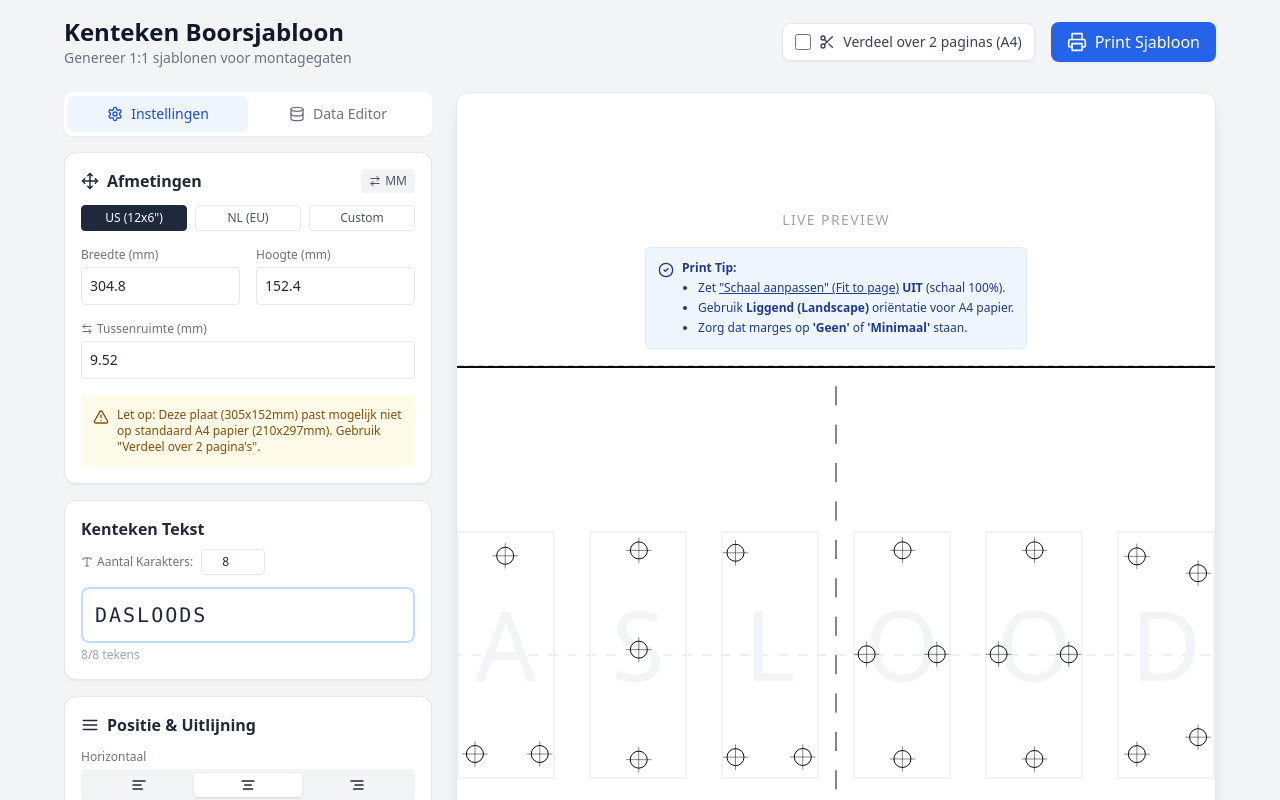
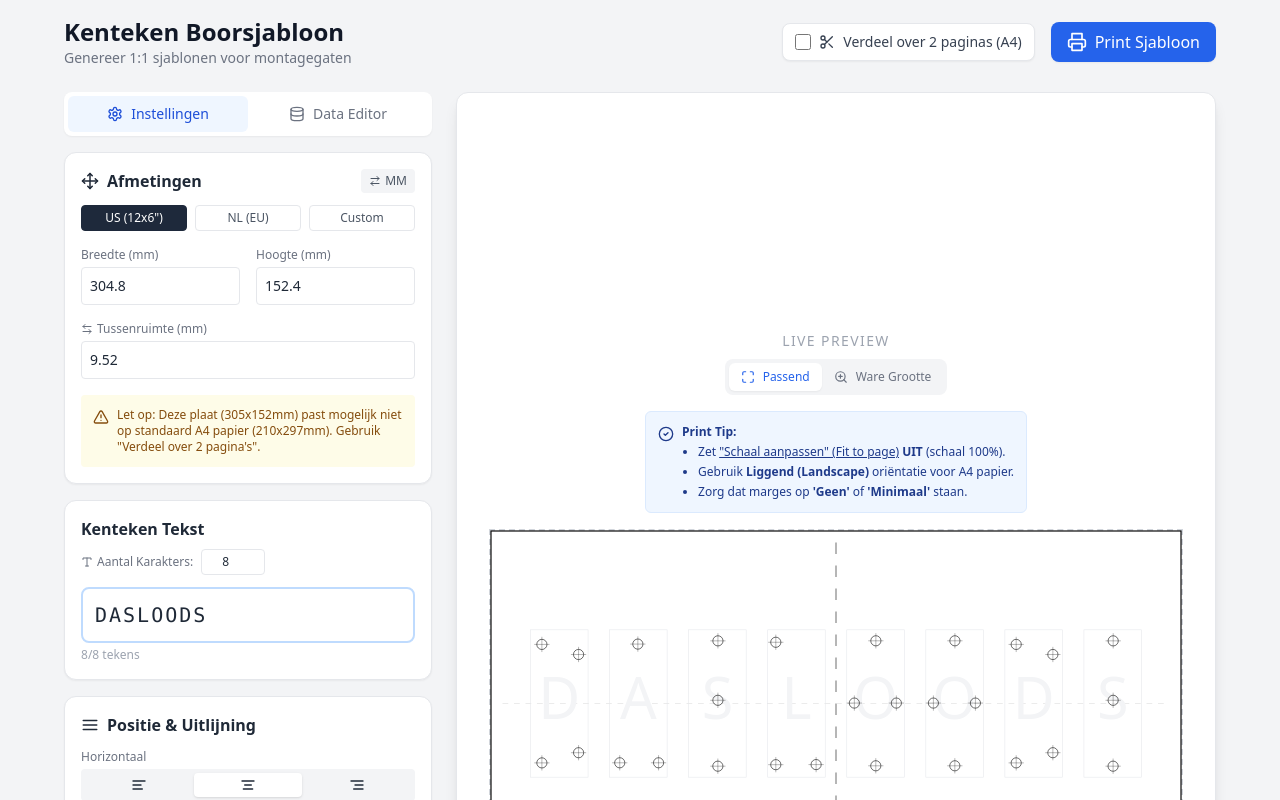
Before and after one commit to Oulewappeur/kenteken-tool, a React (Vite) app: page / in a window 1280 px wide. Shown: the top 800 px of the page. Built offline with nearby package versions, Linux system fonts and the light colour scheme.

Commit message:
Update: preview fit to screen

```diff
--- a/src/App.jsx
+++ b/src/App.jsx
@@ -1,5 +1,5 @@
 import React, { useState, useEffect, useRef } from 'react';
-import { Settings, Printer, AlignCenter, AlignLeft, AlignRight, AlignJustify, Move, Database, Info, AlertTriangle, ArrowRightLeft, CheckCircle2, Scissors, Ruler, Type, ArrowLeftRight } from 'lucide-react';
+import { Settings, Printer, AlignCenter, AlignLeft, AlignRight, AlignJustify, Move, Database, Info, AlertTriangle, ArrowRightLeft, CheckCircle2, Scissors, Ruler, Type, ArrowLeftRight, ZoomIn, Maximize } from 'lucide-react';
 
 // Standaard afmetingen (basis waarden in inches voor interne logica)
 const PRESETS = {
@@ -93,6 +93,8 @@ export default function App() {
   const [printMarginLeft, setPrintMarginLeft] = useState(0);
   const [printMarginRight, setPrintMarginRight] = useState(0);
   const [printMarginBottom, setPrintMarginBottom] = useState(0);
+
+  const [previewMode, setPreviewMode] = useState('fit'); // 'fit' of 'actual'
 
   const printRef = useRef(null);
 
@@ -195,7 +197,7 @@ export default function App() {
         height={`${physicalHeightMM}mm`}
         viewBox={viewBox}
         xmlns="http://www.w3.org/2000/svg"
-        className="shadow-sm"
+        className={`shadow-sm ${previewMode === 'fit' ? 'w-full h-auto' : ''}`}
         style={{ display: 'block', overflow: 'visible' }}
       >
         <rect x="0" y="0" width={widthInInches} height={heightInInches} fill="none" stroke="black" strokeWidth="0.02" />
@@ -525,9 +527,23 @@ export default function App() {
           )}
         </div>
 
-        <div className="lg:col-span-2 bg-white rounded-xl shadow-lg border border-gray-200 p-8 flex flex-col items-center justify-center overflow-hidden">
-          <div className="print:hidden mb-4 text-center">
-             <span className="text-sm font-medium text-gray-400 uppercase tracking-widest">Live Preview</span>
+        <div className="lg:col-span-2 bg-white rounded-xl shadow-lg border border-gray-200 p-8 flex flex-col items-center justify-center overflow-auto min-h-[500px]">
+          <div className="print:hidden mb-4 flex flex-col items-center">
+             <span className="text-sm font-medium text-gray-400 uppercase tracking-widest mb-2">Live Preview</span>
+             <div className="flex bg-gray-100 p-1 rounded-lg">
+                <button
+                  onClick={() => setPreviewMode('fit')}
+                  className={`flex items-center gap-2 px-3 py-1.5 rounded-md text-xs font-medium transition-all ${previewMode === 'fit' ? 'bg-white text-blue-600 shadow-sm' : 'text-gray-500 hover:text-gray-700'}`}
+                >
+                  <Maximize size={14} /> Passend
+                </button>
+                <button
+                  onClick={() => setPreviewMode('actual')}
+                  className={`flex items-center gap-2 px-3 py-1.5 rounded-md text-xs font-medium transition-all ${previewMode === 'actual' ? 'bg-white text-blue-600 shadow-sm' : 'text-gray-500 hover:text-gray-700'}`}
+                >
+                  <ZoomIn size={14} /> Ware Grootte
+                </button>
+             </div>
           </div>
 
           <div className="mb-4 p-3 bg-blue-50 text-blue-900 text-xs rounded-md print:hidden flex items-start gap-2 max-w-lg mx-auto border border-blue-100">
```
